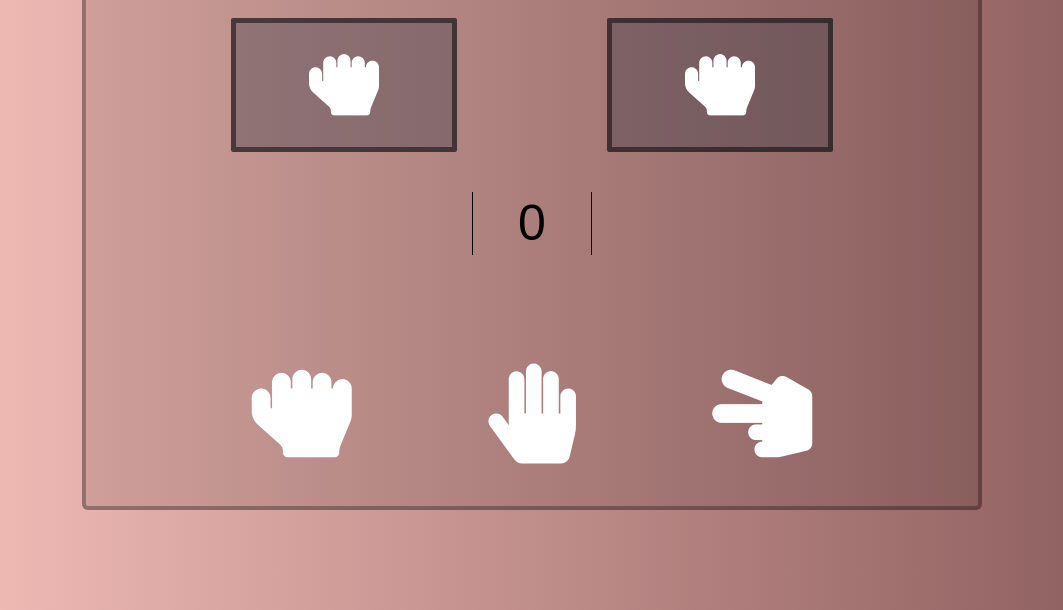
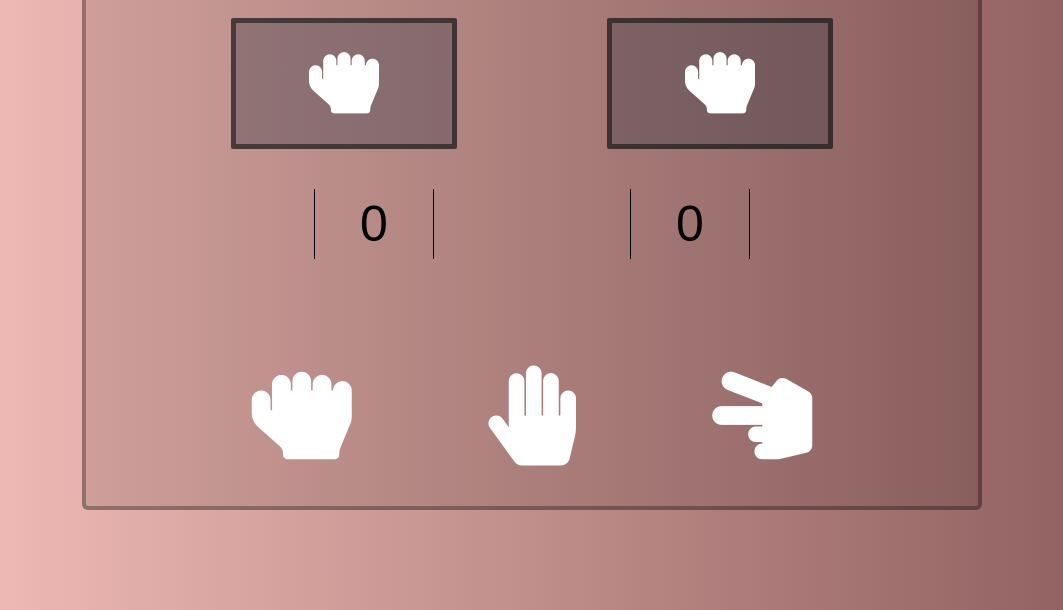
Before and after one commit to npetrochenko/rps, a plain HTML site: page index.html in a window 1280 px wide. Both pictures are taken after a click on the element 409 px from the left and 604 px from the top of the page. Shown: the part 190-800 px from the top of the page, without its empty margins (108-1171 px from the left). Drawn offline with Linux system fonts and the light colour scheme; a web font is replaced by a local one.

Commit message:
Replaced old counter and added animation

```diff
--- a/index.html
+++ b/index.html
@@ -21,7 +21,12 @@
             </div>
         </div>
         <div class="counter">
+            <div class="player-counter">
 
+            </div>
+            <div class="computer-counter">
+
+            </div>
         </div>
         <div class="result">
 
--- a/script.js
+++ b/script.js
@@ -1,5 +1,5 @@
 let playerSelection, computerSelection;
-let counter = 0;
+let pcounter = 0, ccounter = 0;
 
 function randomComputerChoice() {
     random = Math.random()
@@ -30,7 +30,10 @@ scissorsBtn.addEventListener('click', function() {
          computerChoice.setAttribute('class', 'fas fa-hand-scissors');
      };
      playRound(playerSelection, computerSelection);
-     console.log(counter);
+     scissorsBtn.classList.add('active');
+     scissorsBtn.addEventListener('transitionend', function() {
+         scissorsBtn.classList.remove('active');
+     })
 });
 rockBtn.addEventListener('click', function() {
     playerSelection = 'ROCK';
@@ -44,7 +47,10 @@ rockBtn.addEventListener('click', function() {
          computerChoice.setAttribute('class', 'fas fa-hand-scissors');
      };
      playRound(playerSelection, computerSelection);
-     console.log(counter);
+     rockBtn.classList.add('active');
+     rockBtn.addEventListener('transitionend', function() {
+         rockBtn.classList.remove('active');
+     })
 });
 paperBtn.addEventListener('click', function() {
     playerSelection = 'PAPER';
@@ -58,31 +64,42 @@ paperBtn.addEventListener('click', function() {
          computerChoice.setAttribute('class', 'fas fa-hand-scissors');
      };
      playRound(playerSelection, computerSelection);
-     console.log(counter);
+     paperBtn.classList.add('active');
+     paperBtn.addEventListener('transitionend', function() {
+         paperBtn.classList.remove('active');
+     })
 });
 
-const menuCounter = document.querySelector('.counter');
-menuCounter.textContent = 0;
-window.addEventListener('click', function() {menuCounter.textContent = counter});
+const playerCounter = document.querySelector('.player-counter');
+const computerCounter = document.querySelector('.computer-counter');
+
+playerCounter.textContent = 0;
+computerCounter.textContent = 0;
+window.addEventListener('click', function() {playerCounter.textContent = pcounter});
+window.addEventListener('click', function() {computerCounter.textContent = ccounter});
+
+// const menuCounter = document.querySelector('.counter');
+// menuCounter.textContent = 0;
+// window.addEventListener('click', function() {menuCounter.textContent = counter});
 
 function playRound(p, c) {
     switch(p) {
         case 'ROCK':
             console.log('p is rock');
-            if (c == 'PAPER') {counter--; console.log('c is paper');}
-            else if (c == 'SCISSORS') {counter++; console.log('c is scissors');}
+            if (c == 'PAPER') {ccounter++; console.log('c is paper');}
+            else if (c == 'SCISSORS') {pcounter++; console.log('c is scissors');}
             else {console.log('c is rock')}
             break;
         case 'PAPER':
             console.log('p is paper');
-            if (c == 'SCISSORS') {counter--; console.log('c is scissors');}
-            else if (c == 'ROCK') {counter++; console.log('c is rock');}
+            if (c == 'SCISSORS') {ccounter++; console.log('c is scissors');}
+            else if (c == 'ROCK') {pcounter++; console.log('c is rock');}
             else {console.log('c is paper')}
             break;
         case 'SCISSORS':
             console.log('p is scissors');
-            if (c == 'ROCK') {counter--; console.log('c is rock');}
-            else if (c == 'PAPER') {counter++; console.log('c is paper');}
+            if (c == 'ROCK') {ccounter++; console.log('c is rock');}
+            else if (c == 'PAPER') {pcounter++; console.log('c is paper');}
             else {console.log('c is scissors')}
             break;
     };
--- a/style.css
+++ b/style.css
@@ -69,11 +69,20 @@ body {
 
 .counter {
     display: flex;
+    justify-content: space-between;
+    align-items: center;
+    width: 50%;
+    height: 70px;
+    align-self: center;
+}
+
+.player-counter,
+.computer-counter {
+    display: flex;
     justify-content: center;
     align-items: center;
     width: 120px;
     height: 70px;
-    align-self: center;
     border-left: 1px solid black;
     border-right: 1px solid black;
     text-align: center;
@@ -107,3 +116,13 @@ body {
     color: white;
     font-size: 100px;
 }
+
+i {
+    transition: transform ease-out .5s;
+    transition: color ease-out .8s;
+}
+
+.active {
+    transform: scale(1.2);
+    color: rgb(228, 37, 37);
+}
```
